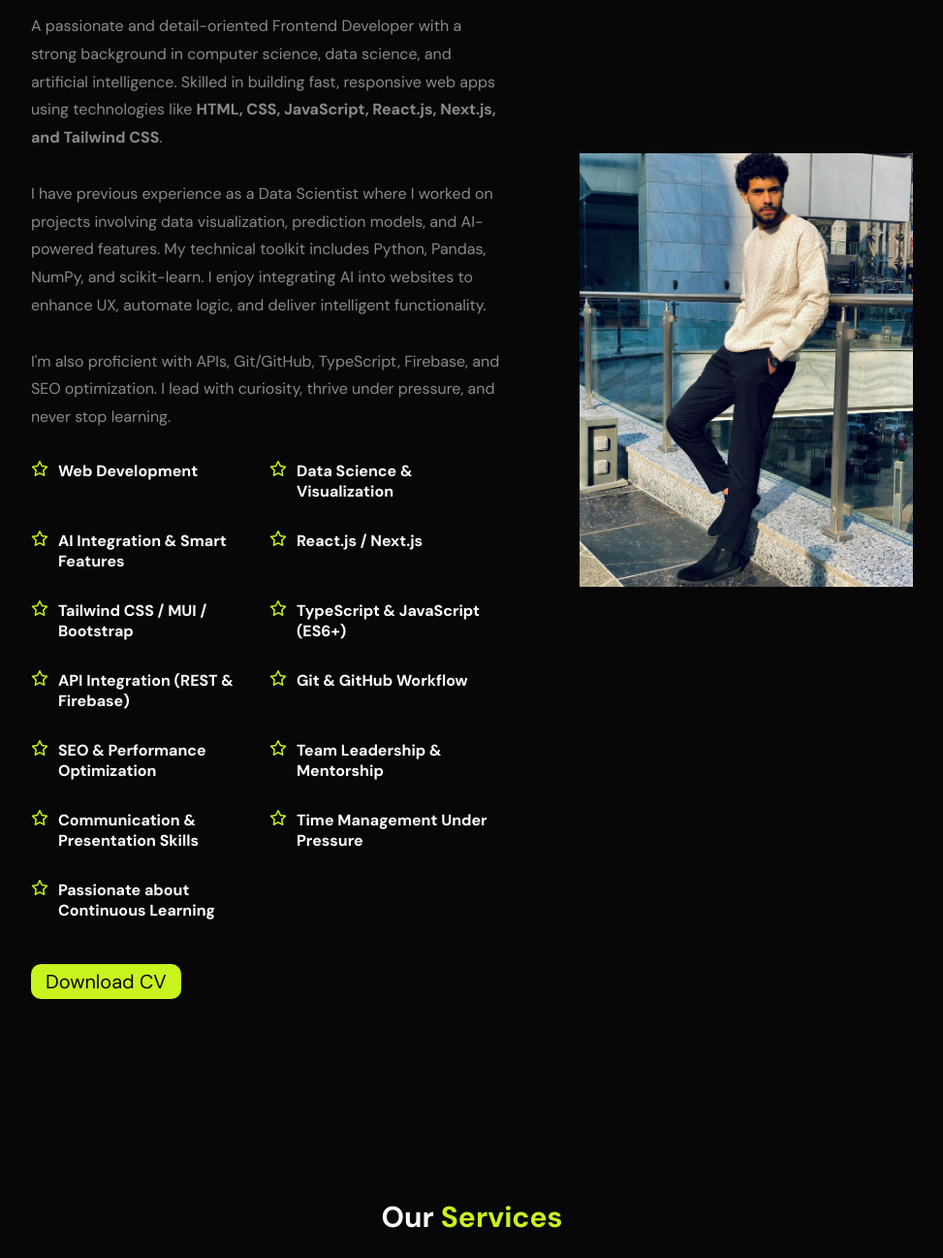
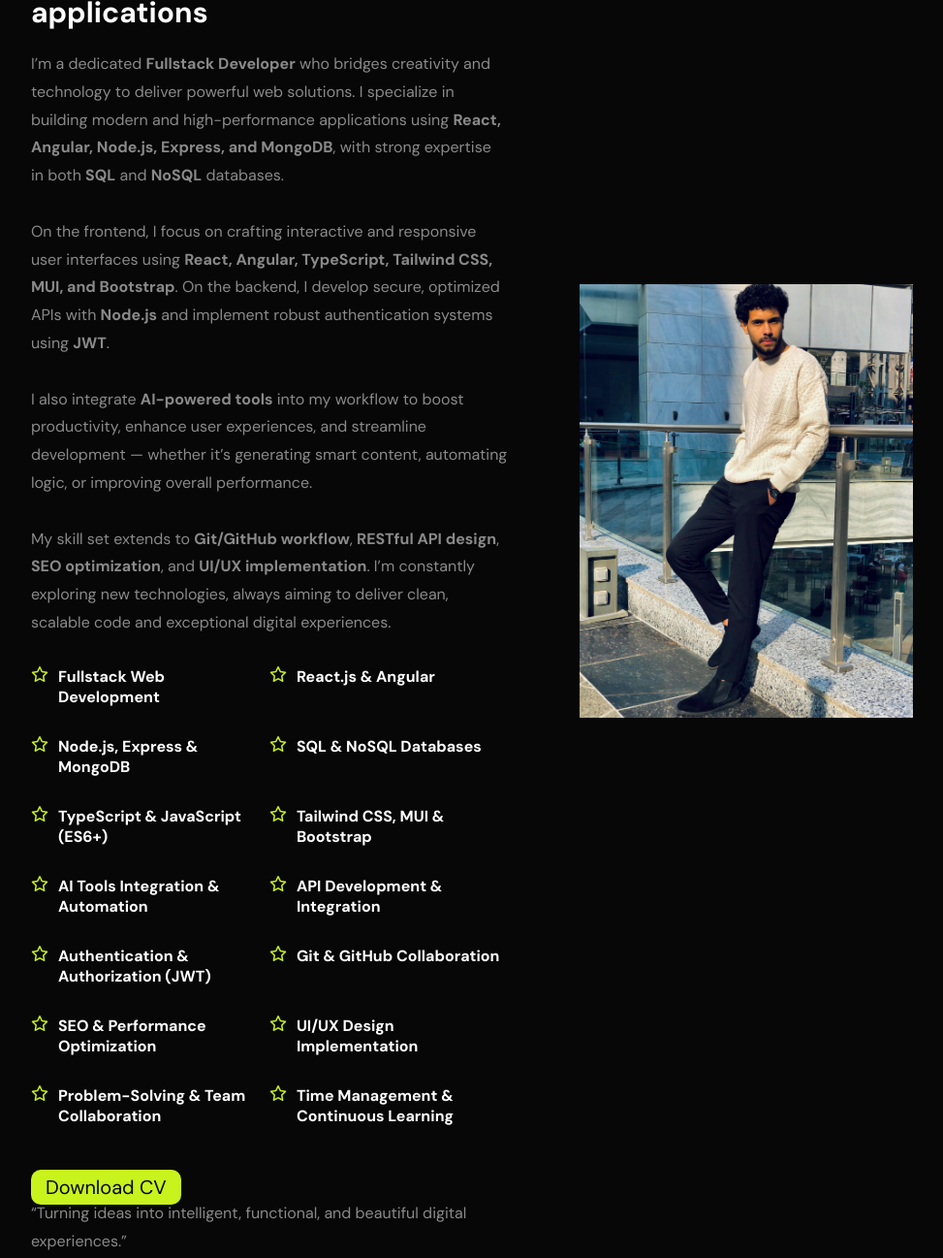
Before and after one commit to Mosamagdy/portfolio, a plain HTML site: page index.html in a window 1280 px wide. Shown: the part 1187-2484 px from the top of the page at 97% size, without its empty margins (153-1126 px from the left). Drawn offline with Linux system fonts and the light colour scheme.

Commit message:
Update index.html

```diff
--- a/index.html
+++ b/index.html
@@ -67,37 +67,42 @@
            <section class="about" id="About">
   <div class="container">
     <div class="div-text">
-                <h5>about me</h5>
-                <h2><span>I'm a Frontend Developer</span></h2>
-                <h4>I build modern, responsive websites that make an impact</h4>
+      <h5>About Me</h5>
+      <h2><span>I'm a Fullstack Developer</span></h2>
+      <h4>I build intelligent, scalable, and visually stunning web applications</h4>
 
       <p>
-                    A passionate and detail-oriented Frontend Developer with a strong background in computer science, data science, and artificial intelligence.
-                    Skilled in building fast, responsive web apps using technologies like <strong>HTML, CSS, JavaScript, React.js, Next.js, and Tailwind CSS</strong>.
+        I’m a dedicated <strong>Fullstack Developer</strong> who bridges creativity and technology to deliver powerful web solutions.
+        I specialize in building modern and high-performance applications using <strong>React, Angular, Node.js, Express, and MongoDB</strong>, with strong expertise in both <strong>SQL</strong> and <strong>NoSQL</strong> databases.
         <br><br>
-                    I have previous experience as a Data Scientist where I worked on projects involving data visualization, prediction models, and AI-powered features.
-                    My technical toolkit includes Python, Pandas, NumPy, and scikit-learn. I enjoy integrating AI into websites to enhance UX, automate logic, and deliver intelligent functionality.
+        On the frontend, I focus on crafting interactive and responsive user interfaces using <strong>React, Angular, TypeScript, Tailwind CSS, MUI, and Bootstrap</strong>.
+        On the backend, I develop secure, optimized APIs with <strong>Node.js</strong> and implement robust authentication systems using <strong>JWT</strong>.
         <br><br>
-                    I'm also proficient with APIs, Git/GitHub, TypeScript, Firebase, and SEO optimization. I lead with curiosity, thrive under pressure, and never stop learning.
+        I also integrate <strong>AI-powered tools</strong> into my workflow to boost productivity, enhance user experiences, and streamline development — whether it’s generating smart content, automating logic, or improving overall performance.
+        <br><br>
+        My skill set extends to <strong>Git/GitHub workflow</strong>, <strong>RESTful API design</strong>, <strong>SEO optimization</strong>, and <strong>UI/UX implementation</strong>.
+        I’m constantly exploring new technologies, always aiming to deliver clean, scalable code and exceptional digital experiences.
       </p>
 
       <ul>
-                    <li><i class="fa-regular fa-star"></i> Web Development</li>
-                    <li><i class="fa-regular fa-star"></i> Data Science & Visualization</li>
-                    <li><i class="fa-regular fa-star"></i> AI Integration & Smart Features</li>
-                    <li><i class="fa-regular fa-star"></i> React.js / Next.js</li>
-                    <li><i class="fa-regular fa-star"></i> Tailwind CSS / MUI / Bootstrap</li>
+        <li><i class="fa-regular fa-star"></i> Fullstack Web Development</li>
+        <li><i class="fa-regular fa-star"></i> React.js & Angular</li>
+        <li><i class="fa-regular fa-star"></i> Node.js, Express & MongoDB</li>
+        <li><i class="fa-regular fa-star"></i> SQL & NoSQL Databases</li>
         <li><i class="fa-regular fa-star"></i> TypeScript & JavaScript (ES6+)</li>
-                    <li><i class="fa-regular fa-star"></i> API Integration (REST & Firebase)</li>
-                    <li><i class="fa-regular fa-star"></i> Git & GitHub Workflow</li>
+        <li><i class="fa-regular fa-star"></i> Tailwind CSS, MUI & Bootstrap</li>
+        <li><i class="fa-regular fa-star"></i> AI Tools Integration & Automation</li>
+        <li><i class="fa-regular fa-star"></i> API Development & Integration</li>
+        <li><i class="fa-regular fa-star"></i> Authentication & Authorization (JWT)</li>
+        <li><i class="fa-regular fa-star"></i> Git & GitHub Collaboration</li>
         <li><i class="fa-regular fa-star"></i> SEO & Performance Optimization</li>
-                    <li><i class="fa-regular fa-star"></i> Team Leadership & Mentorship</li>
-                    <li><i class="fa-regular fa-star"></i> Communication & Presentation Skills</li>
-                    <li><i class="fa-regular fa-star"></i> Time Management Under Pressure</li>
-                    <li><i class="fa-regular fa-star"></i> Passionate about Continuous Learning</li>
+        <li><i class="fa-regular fa-star"></i> UI/UX Design Implementation</li>
+        <li><i class="fa-regular fa-star"></i> Problem-Solving & Team Collaboration</li>
+        <li><i class="fa-regular fa-star"></i> Time Management & Continuous Learning</li>
       </ul>
 
-                <a href="img/mosa magdy cv.pdf" download class="btn">Download CV</a>
+      <a href="img/mosa-magdy-cv.pdf" download class="btn">Download CV</a>
+      <p class="quote">“Turning ideas into intelligent, functional, and beautiful digital experiences.”</p>
     </div>
 
     <div class="div-image">
@@ -105,6 +110,7 @@
     </div>
   </div>
 </section>
+
 
     <section class="Services" id="Services">
         <div class="container">
```
Lines whose indentation alone changed are shown as unchanged.
